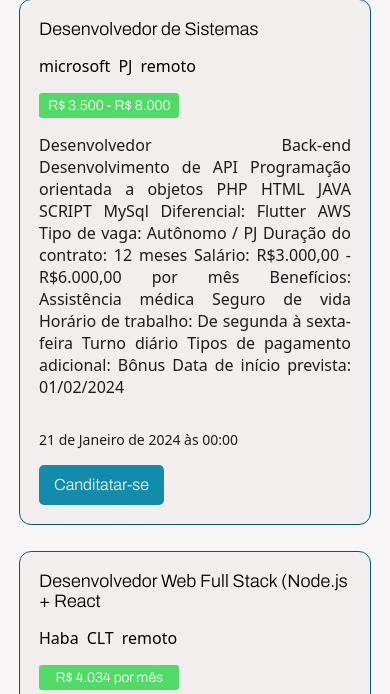
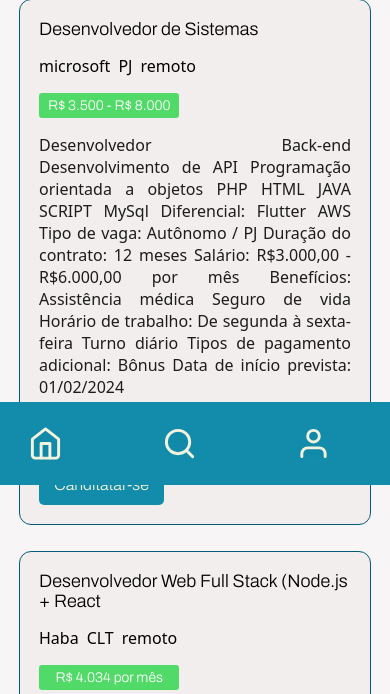
Before and after one commit to Habacuque-Gosch/Freelaworks-Django-Startup, a Django app: page /index/ in a window 390 px wide. Shown: the part 359-1053 px from the top of the page. Run offline with Django 5.2, Linux system fonts and the light colour scheme; a user stored in the database is signed in; data comes from the database, SQL or seed files in the repository.

Commit message:
criando bottom navegation bar

```diff
--- /dev/null
+++ b/setup/static/styles/navegation_bar.css
@@ -0,0 +1,53 @@
+
+
+.navegation-bar {
+    display: none;
+    /* justify-content: space-around; */
+    gap: 14%;
+    background-color: var(--fundo-header);
+    padding: 12px;
+    position: fixed;
+    bottom: 0;
+    width: 480px;
+}
+
+.nav-item {
+    font-family: sans-serif;
+    display: flex;
+    align-items: center;
+    text-decoration: none;
+    color: white;
+    padding: 12px 16px;
+    border-radius: 50px;
+    background-color: rgba(255, 255, 255, 0);
+}
+
+.nav-item span {
+    width: 0;
+    overflow: hidden;
+}
+
+.nav-item:focus {
+    text-decoration: none;
+    color: white;
+    background-color: rgba(255, 255, 255, 0.2);
+    transition: .2s;
+}
+
+.nav-item:focus span {
+    width: 100%;
+    margin-left: 8px;
+    transition: .2s;
+}
+
+*:focus {
+    outline: none;
+    border: none;
+}
+
+
+@media (max-width: 428px) {
+    .navegation-bar {
+        display: flex;
+    }
+}
--- a/setup/static/styles/style.css
+++ b/setup/static/styles/style.css
@@ -3,6 +3,7 @@
 @import url('https://fonts.googleapis.com/css2?family=Archivo:wght@300&family=Krona+One&display=swap');
 
 @import url(login_candidato.css);
+@import url(navegation_bar.css);
 @import url(buscar.css);
 @import url(vagas.css);
 @import url(perfil.css);
--- a/templates/partials/_menu.html
+++ b/templates/partials/_menu.html
@@ -1,12 +1,18 @@
 {% load static %}
 <div class="buscar-filtrar-cargos">
+
     <form action="{% url 'buscar' %}">
-        <input class="entrada" type="text" name="buscar" placeholder="Cargos, palavras-chaves ou empresa">
+
+        <input class="entrada" type="text" name="buscar" id="buscar" placeholder="Cargos, palavras-chaves ou empresa">
+
         <button class="search-button-click" type="submit">
             <img class="search-img" src="{% static '/assets/icones/lupa.svg' %}" alt="ícone de search">
         </button>
+
     </form>
+
     <form action="{% url 'filtrar' %}" class="form-filtros">
+
         <div class="filtros">
             <select id="tipo" name="tipo">
                 <option class="tipo" value="">Tipo de vaga</option>
@@ -34,6 +40,7 @@
                 <img src="{% static '/assets/icones/filtro.svg' %}" width="45px" height="35px" padding= "6px" alt="ícone de search">
             </button>
         </div>
+
     </form>
     <!-- <form action="{% url 'filtrar' %}" class="form-control">
         <div class="filtros">
@@ -66,5 +73,7 @@
     </form> -->
 </div>
 <div class="line">
+
     <p class="vagas-buscadas">Vagas: {{ palavra }}</p>
+
 </div>
--- /dev/null
+++ b/templates/partials/_navegation_bar.html
@@ -0,0 +1,47 @@
+{% load static %}
+
+
+<nav class="navegation-bar">
+
+  <a class="nav-item" href="/">
+    <img src="{% static '/assets/feather/home.svg' %}" width="35"></i><span>Início</span>
+  </a>
+
+  <a class="nav-item" href="#buscar">
+    <img src="{% static '/assets/feather/search.svg' %}" width="35"></i><span>Buscar</span>
+  </a>
+
+  <a class="nav-item" href="{% url 'perfil' user %}">
+    <img src="{% static '/assets/feather/user.svg' %}" width="35"></i><span>Perfil</span>
+  </a>
+
+</nav>
+
+<script>
+  feather.replace();
+  document.querySelector(".nav-item").focus();
+</script>
+
+<!-- <div class="itens">
+
+    <div class="menu">
+        <p>Home</p>
+    </div>
+
+    <div class="menu">
+        <p>Home</p>
+    </div>
+
+    <div class="menu">
+        <p>Home</p>
+    </div>
+
+    <div class="menu">
+        <p>Home</p>
+    </div>
+
+    <div class="menu">
+        <p>Home</p>
+    </div>
+
+</div> -->
--- a/templates/partials/base.html
+++ b/templates/partials/base.html
@@ -13,9 +13,10 @@
 <body>
     {% include 'partials/_header.html' %}
     {% include 'partials/_alertas.html' %}
+    {% include 'partials/_navegation_bar.html' %}
     {% block content%}{% endblock %}
+
 </body>
-
-{% include 'partials/_footer.html' %}
+<!-- {% include 'partials/_footer.html' %} -->
 
 </html>
```
Also changed, not shown: setup/static/assets/feather/home.svg (added), setup/static/assets/feather/search.svg (added), setup/static/assets/feather/user.svg (added).
